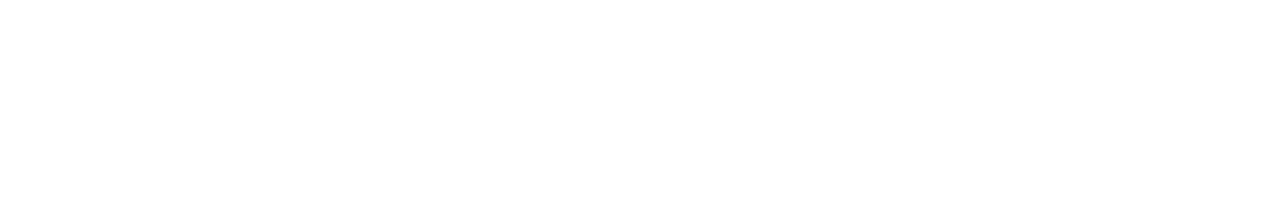
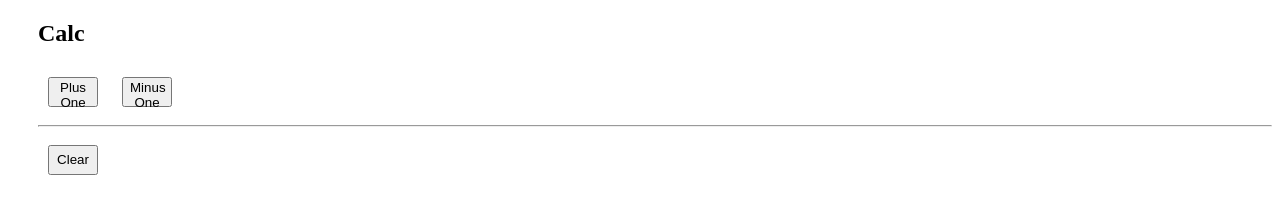
Before and after one commit to OleksiiHub/hw26, a plain HTML site: page index.html in a window 1280 px wide. Drawn offline with Linux system fonts and the light colour scheme.

Commit message:
add Accumulator

```diff
--- a/css/style.css
+++ b/css/style.css
@@ -0,0 +1,8 @@
+button{
+    width: 50px;
+    height: 30px;
+    margin: 10px;
+}
+div{
+    margin-left: 30px;
+}
--- a/index.html
+++ b/index.html
@@ -8,6 +8,15 @@
     <title>Document</title>
 </head>
 <body>
-    <script src="./js/app.js"></script>
+
+   <div>
+    <h2>Calc</h2>
+    <button onclick="plusOne()">Plus One</button>
+    <button onclick="minusOne()">Minus One</button>
+    <hr>
+    <button onclick="clearAccum()">Clear</button>
+   </div>
+
+   <script src="./js/app.js"></script>
 </body>
 </html>
--- a/js/app.js
+++ b/js/app.js
@@ -0,0 +1,42 @@
+function Accumulator() {
+    this.accum = 100;
+}
+
+Accumulator.prototype.plusOne = function (plusNum) {
+    this.accum += 1;
+}
+
+Accumulator.prototype.minusOne = function (minusNum) {
+    this.accum -= 1;
+}
+
+Accumulator.prototype.clearAccum = function (clearNum) {
+    this.accum = 100;
+}
+
+Accumulator.prototype.printItems = function () {
+    // for (let i = 0; i < this.accum.length; i++) {
+    //     console.log(`${this.accum}`);
+    // }
+    console.log(this);
+}
+
+const accumulator = new Accumulator()
+
+function plusOne() {
+    const plusNum = 1;
+    accumulator.plusOne(plusNum)
+    accumulator.printItems()
+}
+
+function minusOne() {
+    const minusNum = 1;
+    accumulator.minusOne(minusNum)
+    accumulator.printItems()
+}
+
+function clearAccum() {
+    const minusNum = 100;
+    accumulator.clearAccum(minusNum)
+    accumulator.printItems()
+}
```
